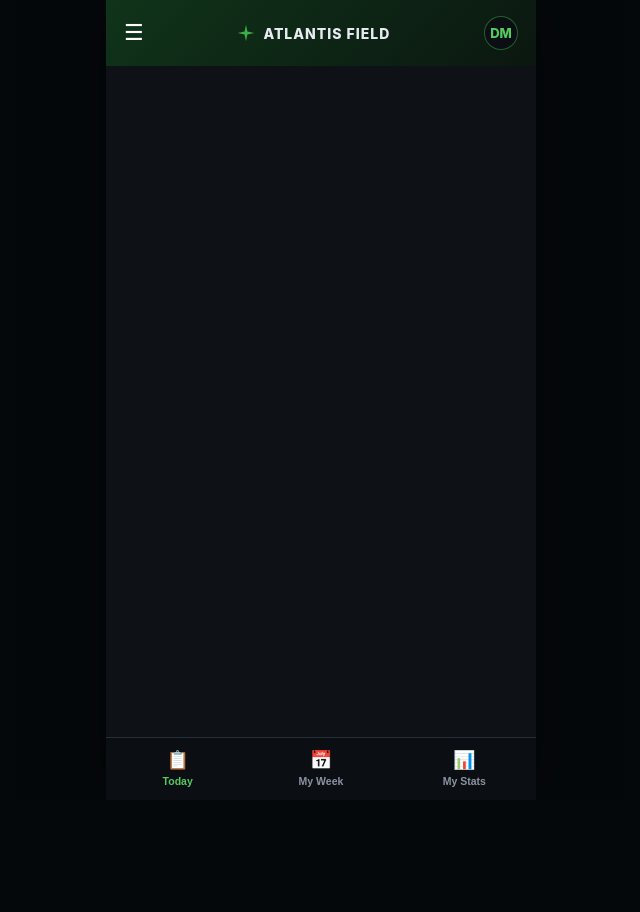
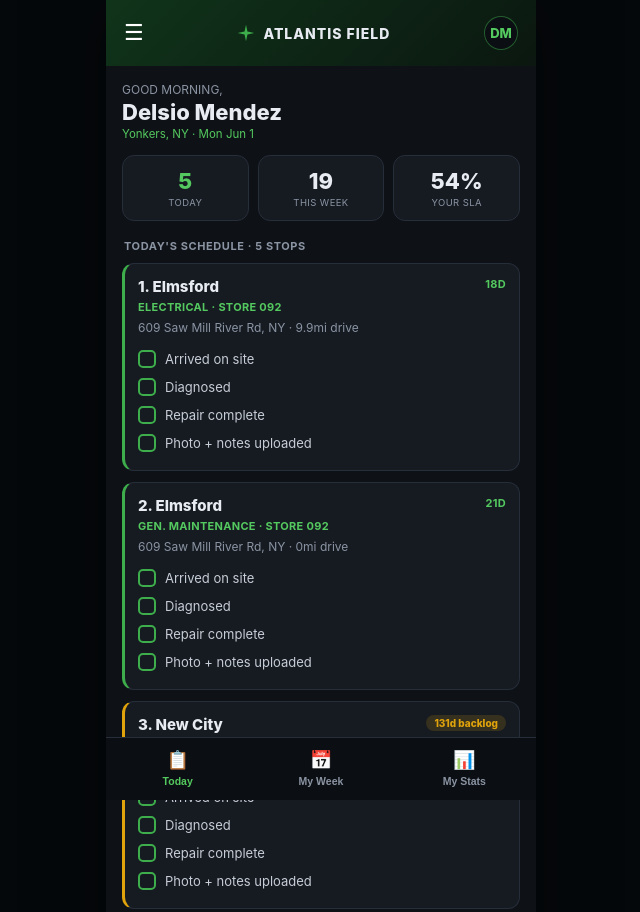
Before and after one commit to emretahincioglu-ai/Tech-App, a plain HTML site: page index.html in a window 1280 px wide. Shown: the top 912 px of the page, without its empty margins (319-959 px from the left). Before the commit the page ends 800 px from the top, so only its background shows below. Drawn offline with Linux system fonts and the light colour scheme.

Commit message:
Add files via upload

```diff
--- a/index.html
+++ b/index.html
@@ -128,4 +128,10 @@ function render(){
  document.querySelectorAll('.tabbar button').forEach(b=>b.classList.toggle('on',b.dataset.s===screen));
  document.querySelectorAll('.sheet button[data-s]').forEach(b=>b.classList.toggle('on',b.dataset.s===screen));
 }
-document.getElementById('mbtn').onclick=()=>document.getElementById('menu').classL
+document.getElementById('mbtn').onclick=()=>document.getElementById('menu').classList.add('on');
+document.getElementById('menu').onclick=e=>{if(e.target.id==='menu')document.getElementById('menu').classList.remove('on');};
+document.querySelectorAll('.tabbar button[data-s]').forEach(b=>b.onclick=()=>{screen=b.dataset.s;render();});
+document.querySelectorAll('.sheet button[data-s]').forEach(b=>b.onclick=()=>{screen=b.dataset.s;document.getElementById('menu').classList.remove('on');render();});
+(function(){var sel=document.getElementById('tcsel');if(sel){sel.innerHTML=techs.map(function(t){return '<option value="'+t+'">'+t+'</option>';}).join('');sel.value=tech;sel.onchange=function(){tech=sel.value;document.getElementById('menu').classList.remove('on');render();};}})();
+render();
+</script></body></html>
```
